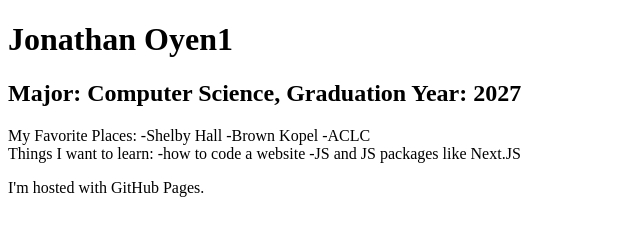
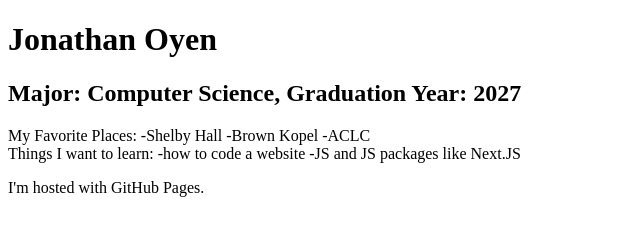
Before and after one commit to jonathanoyen0/jonathanoyen0.github.io, a plain HTML site: page index.html in a window 1280 px wide. Shown: the full height of the page, 0-640 px from the left. Drawn offline with Linux system fonts and the light colour scheme.

Commit message:
Update index.html

```diff
--- a/index.html
+++ b/index.html
@@ -1,7 +1,7 @@
 <!DOCTYPE html>
 <html>
 <body>
-    <h1>Jonathan Oyen1</h1>
+    <h1>Jonathan Oyen</h1>
     <h2>Major: Computer Science, Graduation Year: 2027</h2>
     <div>
         My Favorite Places:
```
